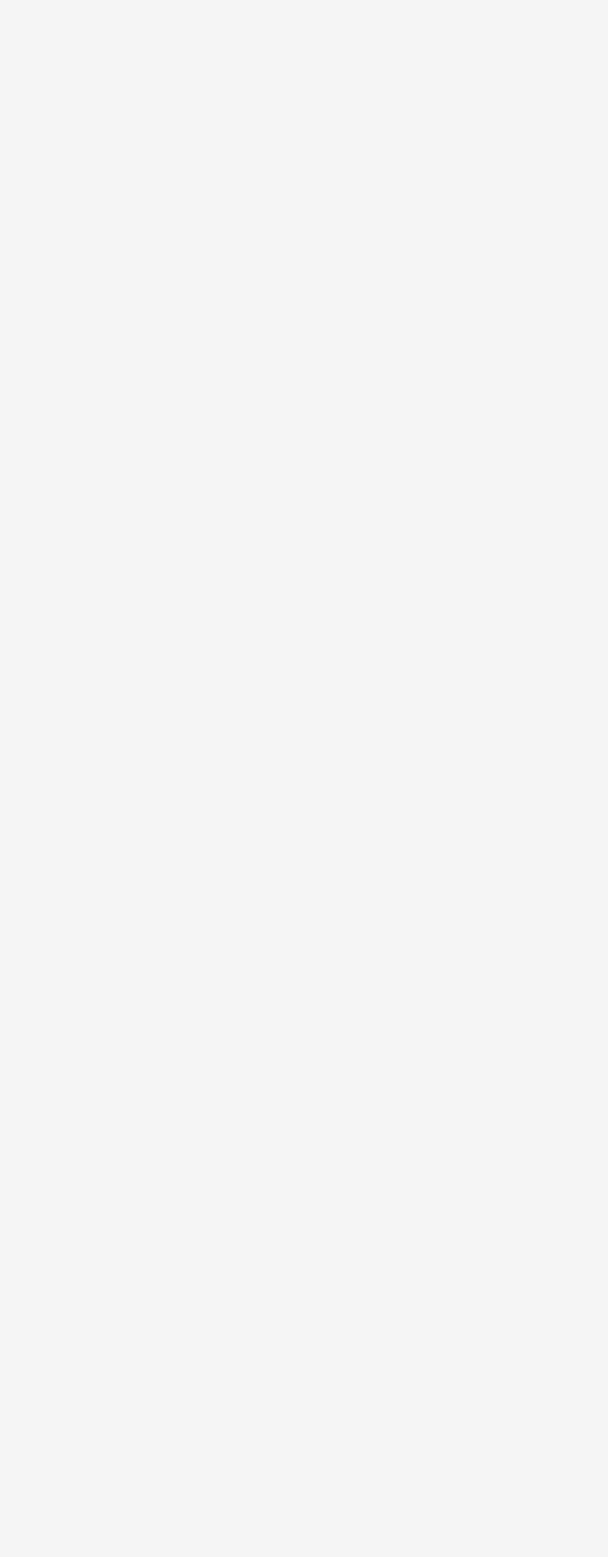
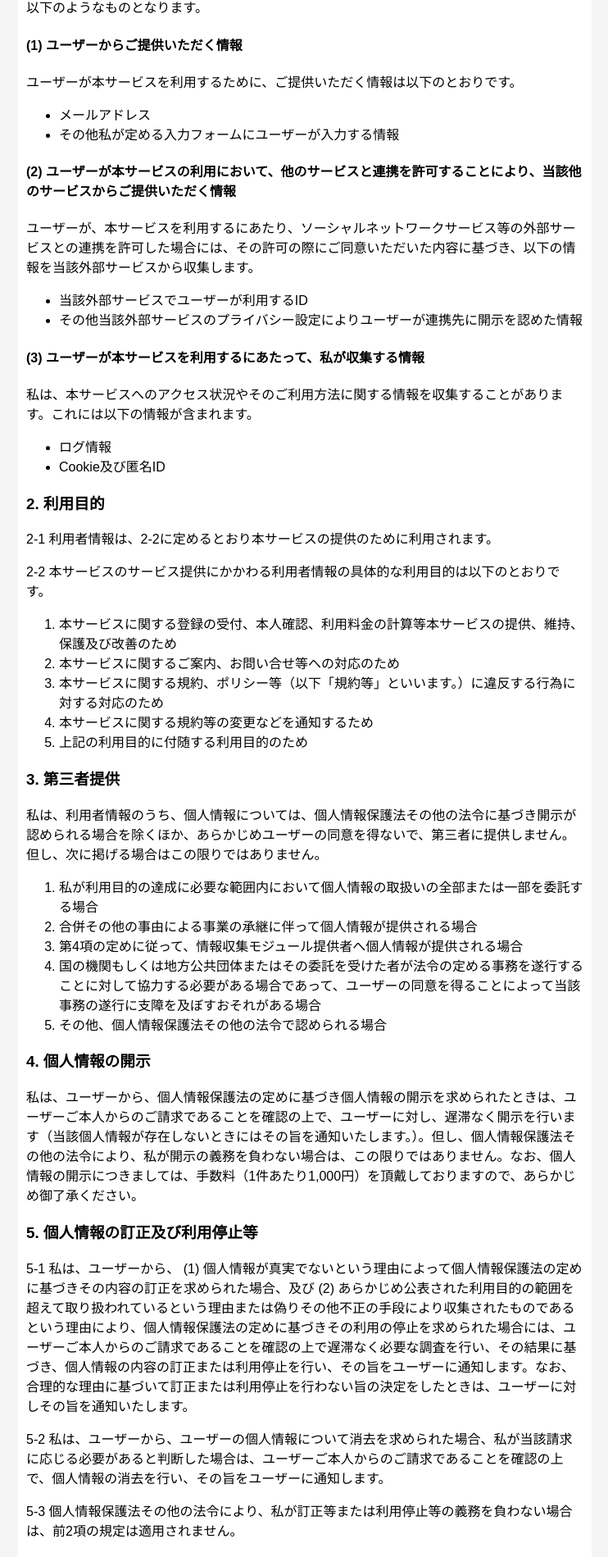
Before and after one commit to odiak/easy-coupon, a React app: page /privacy-policy in a window 1280 px wide. Shown: the part 378-2277 px from the top of the page at 82% size, without its empty margins (268-1010 px from the left). Before the commit the page ends 800 px from the top, so only its background shows below. Built offline with nearby package versions, Linux system fonts and the light colour scheme.

Commit message:
Add privacy policy

```diff
--- a/src/components/App.tsx
+++ b/src/components/App.tsx
@@ -13,6 +13,7 @@ import styled from '@emotion/styled'
 import { Footer } from './Footer'
 import { Header } from './Header'
 import { AuthService } from '../services/AuthService'
+import { PrivacyPolicy } from './PrivacyPolicy'
 
 const globalStyles = css`
   html {
@@ -63,6 +64,7 @@ export const App: FC<{}> = () => {
             <Route exact path="/shops/:shopId/coupons/new" component={NewCoupon} />
             <Route exact path="/shops/:shopId/coupons/:couponId" component={CouponDetail} />
             <Route exact path="/shops/:shopId/coupons/:couponId/edit" component={EditCoupon} />
+            <Route path="/privacy-policy" component={PrivacyPolicy} />
             <Route component={NotFound} />
           </Switch>
         </ContentContainer>
--- /dev/null
+++ b/src/components/PrivacyPolicy.tsx
@@ -0,0 +1,95 @@
+import React, { FC } from 'react'
+
+export const PrivacyPolicy: FC<{}> = () => {
+  return (
+    <>
+      <h2>プライバシーポリシー</h2>
+      <p>
+        岩本海童（サイトの運営者。以下「私」といいます。）は、私の提供するサービス（以下「本サービス」といいます。）における、ユーザーについての個人情報を含む利用者情報の取扱いについて、以下のとおりプライバシーポリシー（以下「本ポリシー」といいます。）を定めます。
+      </p>
+      <h3>1. 収集する利用者情報及び収集方法</h3>
+      <p>
+        本ポリシーにおいて、「利用者情報」とは、ユーザーの識別に係る情報、通信サービス上の行動履歴、その他ユーザーのスマートフォン、PC等の端末においてユーザーまたはユーザーの端末に関連して生成または蓄積された情報であって、本ポリシーに基づき私が収集するものを意味するものとします。
+        本サービスにおいて私が収集する利用者情報は、その収集方法に応じて、以下のようなものとなります。
+      </p>
+      <h4>(1) ユーザーからご提供いただく情報</h4>
+      <p>ユーザーが本サービスを利用するために、ご提供いただく情報は以下のとおりです。</p>
+      <ul>
+        <li>メールアドレス</li>
+        <li>その他私が定める入力フォームにユーザーが入力する情報</li>
+      </ul>
+      <h4>
+        (2)
+        ユーザーが本サービスの利用において、他のサービスと連携を許可することにより、当該他のサービスからご提供いただく情報
+      </h4>
+      <p>
+        ユーザーが、本サービスを利用するにあたり、ソーシャルネットワークサービス等の外部サービスとの連携を許可した場合には、その許可の際にご同意いただいた内容に基づき、以下の情報を当該外部サービスから収集します。
+      </p>
+      <ul>
+        <li>当該外部サービスでユーザーが利用するID</li>
+        <li>その他当該外部サービスのプライバシー設定によりユーザーが連携先に開示を認めた情報</li>
+      </ul>
+      <h4>(3) ユーザーが本サービスを利用するにあたって、私が収集する情報</h4>
+      <p>
+        私は、本サービスへのアクセス状況やそのご利用方法に関する情報を収集することがあります。これには以下の情報が含まれます。
+      </p>
+      <ul>
+        <li>ログ情報</li>
+        <li>Cookie及び匿名ID</li>
+      </ul>
+      <h3>2. 利用目的</h3>
+      <p>2-1 利用者情報は、2-2に定めるとおり本サービスの提供のために利用されます。</p>
+      <p>2-2 本サービスのサービス提供にかかわる利用者情報の具体的な利用目的は以下のとおりです。 </p>
+      <ol>
+        <li>
+          本サービスに関する登録の受付、本人確認、利用料金の計算等本サービスの提供、維持、保護及び改善のため
+        </li>
+        <li>本サービスに関するご案内、お問い合せ等への対応のため</li>
+        <li>
+          本サービスに関する規約、ポリシー等（以下「規約等」といいます。）に違反する行為に対する対応のため
+        </li>
+        <li>本サービスに関する規約等の変更などを通知するため</li>
+        <li>上記の利用目的に付随する利用目的のため</li>
+      </ol>
+      <h3>3. 第三者提供</h3>
+      <p>
+        私は、利用者情報のうち、個人情報については、個人情報保護法その他の法令に基づき開示が認められる場合を除くほか、あらかじめユーザーの同意を得ないで、第三者に提供しません。但し、次に掲げる場合はこの限りではありません。
+      </p>
+      <ol>
+        <li>
+          私が利用目的の達成に必要な範囲内において個人情報の取扱いの全部または一部を委託する場合
+        </li>
+        <li>合併その他の事由による事業の承継に伴って個人情報が提供される場合</li>
+        <li>第4項の定めに従って、情報収集モジュール提供者へ個人情報が提供される場合</li>
+        <li>
+          国の機関もしくは地方公共団体またはその委託を受けた者が法令の定める事務を遂行することに対して協力する必要がある場合であって、ユーザーの同意を得ることによって当該事務の遂行に支障を及ぼすおそれがある場合
+        </li>
+        <li>その他、個人情報保護法その他の法令で認められる場合</li>
+      </ol>
+      <h3>4. 個人情報の開示</h3>
+      <p>
+        私は、ユーザーから、個人情報保護法の定めに基づき個人情報の開示を求められたときは、ユーザーご本人からのご請求であることを確認の上で、ユーザーに対し、遅滞なく開示を行います（当該個人情報が存在しないときにはその旨を通知いたします。）。但し、個人情報保護法その他の法令により、私が開示の義務を負わない場合は、この限りではありません。なお、個人情報の開示につきましては、手数料（1件あたり1,000円）を頂戴しておりますので、あらかじめ御了承ください。
+      </p>
+      <h3>5. 個人情報の訂正及び利用停止等</h3>
+      <p>
+        5-1 私は、ユーザーから、 (1)
+        個人情報が真実でないという理由によって個人情報保護法の定めに基づきその内容の訂正を求められた場合、及び
+        (2)
+        あらかじめ公表された利用目的の範囲を超えて取り扱われているという理由または偽りその他不正の手段により収集されたものであるという理由により、個人情報保護法の定めに基づきその利用の停止を求められた場合には、ユーザーご本人からのご請求であることを確認の上で遅滞なく必要な調査を行い、その結果に基づき、個人情報の内容の訂正または利用停止を行い、その旨をユーザーに通知します。なお、合理的な理由に基づいて訂正または利用停止を行わない旨の決定をしたときは、ユーザーに対しその旨を通知いたします。
+      </p>
+      <p>
+        5-2
+        私は、ユーザーから、ユーザーの個人情報について消去を求められた場合、私が当該請求に応じる必要があると判断した場合は、ユーザーご本人からのご請求であることを確認の上で、個人情報の消去を行い、その旨をユーザーに通知します。
+      </p>
+      <p>
+        5-3
+        個人情報保護法その他の法令により、私が訂正等または利用停止等の義務を負わない場合は、前2項の規定は適用されません。
+      </p>
+      <h3>6. お問い合わせ窓口</h3>
+      <p>
+        ご意見、ご質問、苦情のお申出その他利用者情報の取扱いに関するお問い合わせは、下記の窓口までお願い致します。
+      </p>
+      <p>メールアドレス: kaido@odiak.net</p>
+    </>
+  )
+}
```
